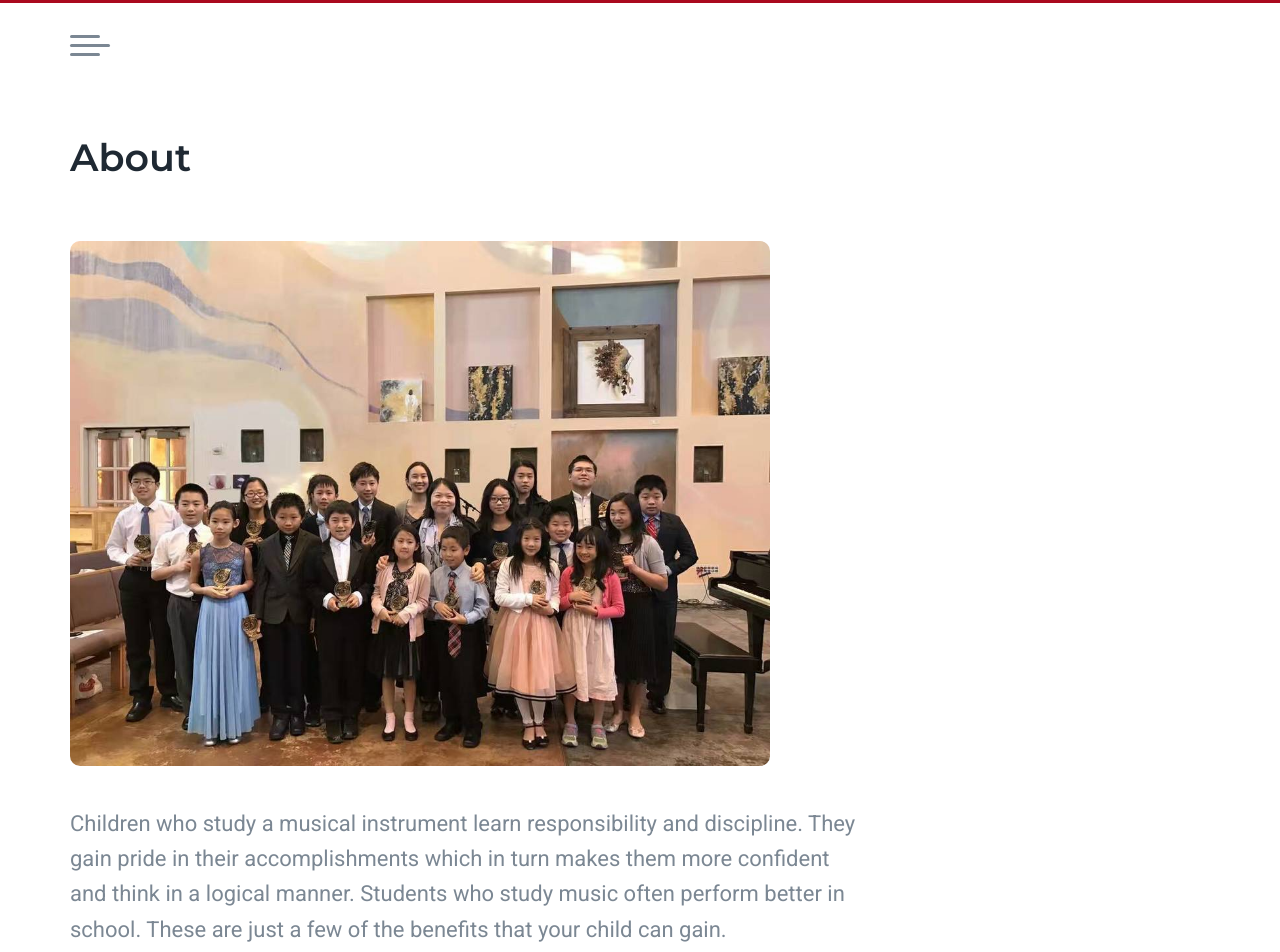
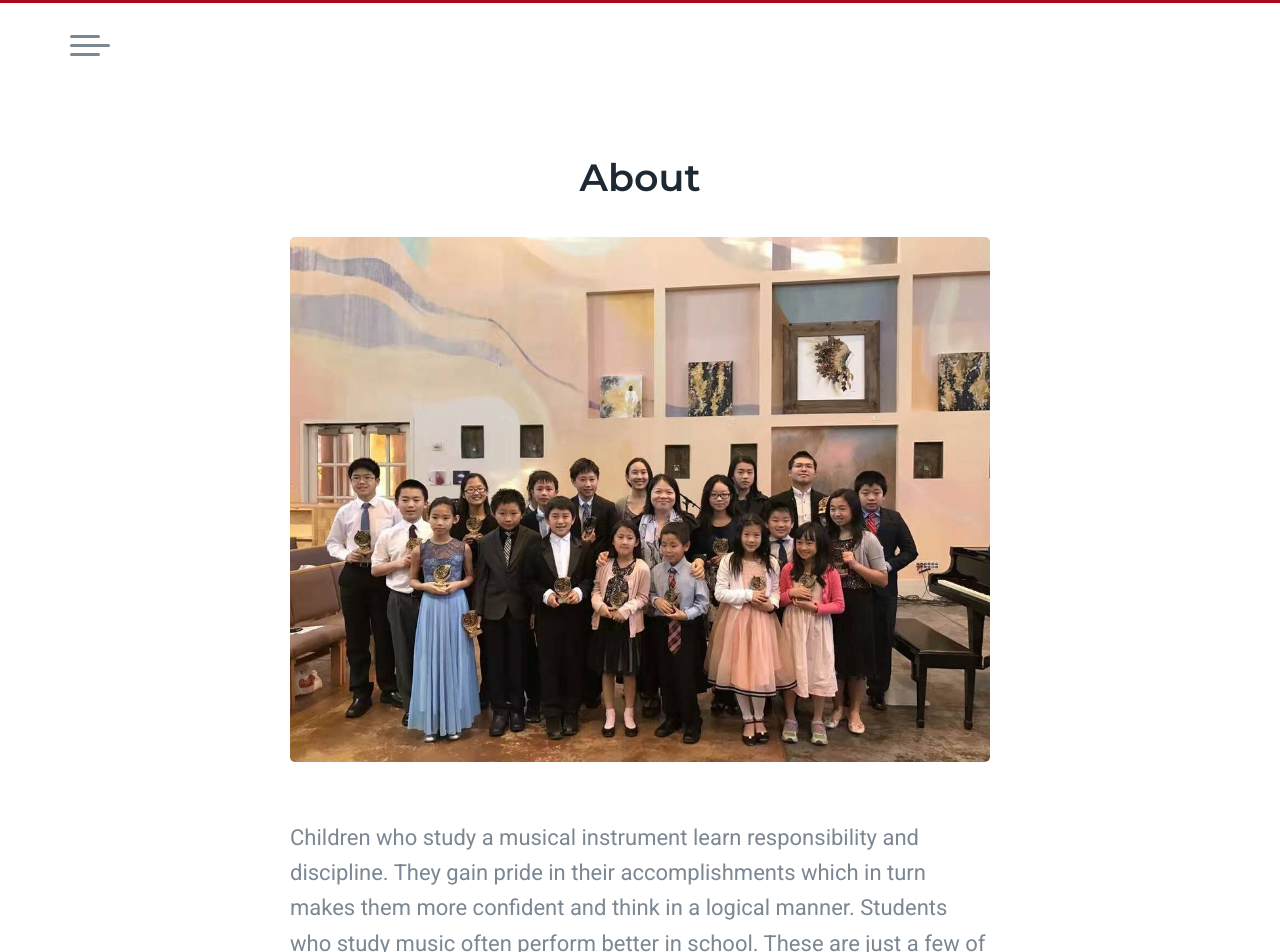
Before and after one commit to shimamooo/ms-tao-piano-studio, a Next.js app: page /about in a window 1280 px wide. Shown: the top 952 px of the page. Built offline with nearby package versions, Linux system fonts and the light colour scheme.

Commit message:
about styling

```diff
--- a/pages/student-achievements.js
+++ b/pages/student-achievements.js
@@ -1,6 +1,7 @@
 import Head from 'next/head';
 import Layout from '../components/layout';
 import utils from '../styles/utils.module.css';
+import styles from '../styles/StudentAchievements.module.css';
 
 export default function StudentAchievements() {
   return (
--- a/styles/About.module.css
+++ b/styles/About.module.css
@@ -1,23 +1,21 @@
 .content {
-  margin-top: 80px;
+  margin-top: 100px;
+  text-align: center;
+  padding-bottom: 80px;
 }
 
 .content p {
   color: var(--gray);
-  max-width: 800px;
-  margin-bottom: 30px;
+  text-align: left;
+  max-width: 700px;
+  margin: 0 auto 30px auto;
   font-weight: 400;
 }
 
 .content img {
   max-width: 700px;
   width: calc(100vw - 60px);
-  border-radius: 10px;
+  border-radius: 5px;
   display: inline-block;
-  margin-bottom: 30px;
-  margin-top: 24px;
+  margin-bottom: 48px;
 }
-
-.content p:last-child {
-  padding-bottom: 80px;
-}
```
Also changed, not shown: styles/StudentAchievements.module.css (added).
